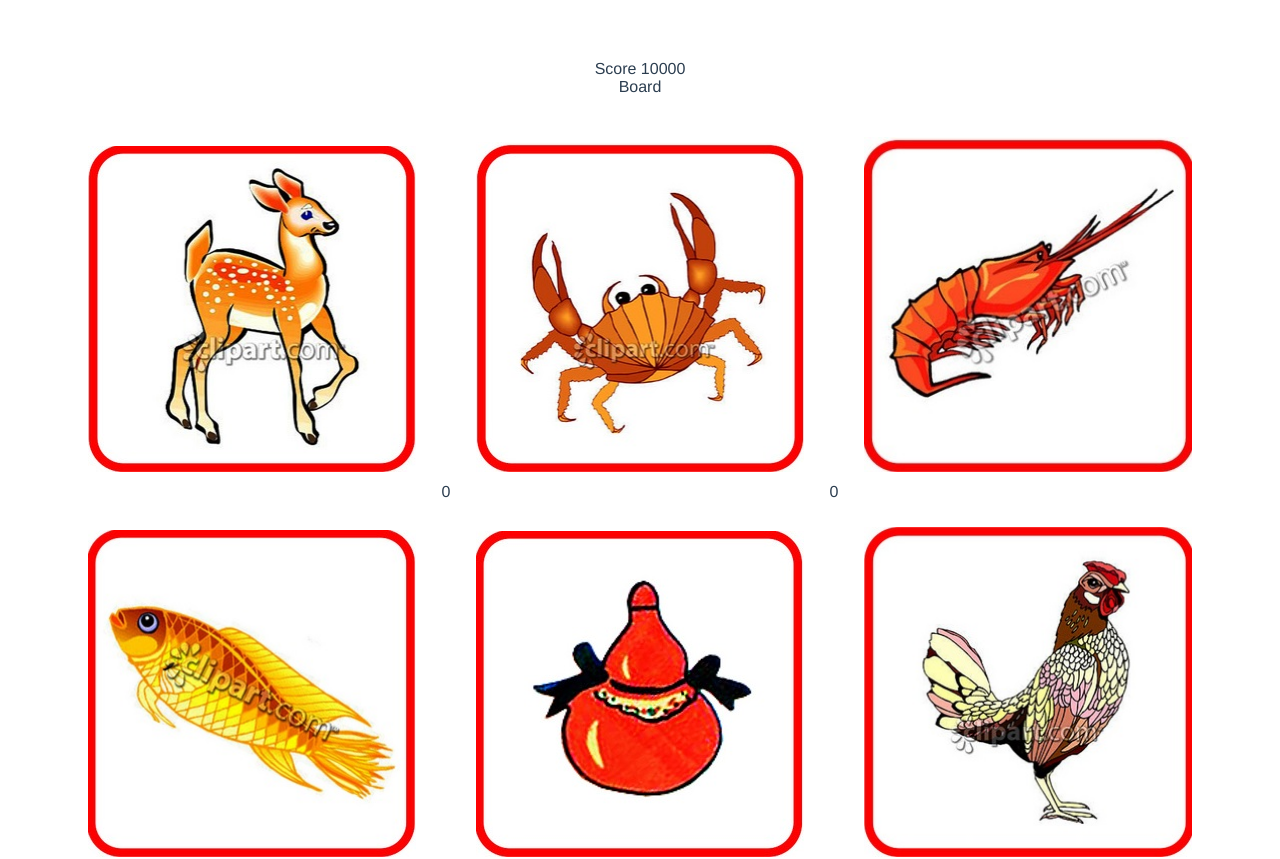
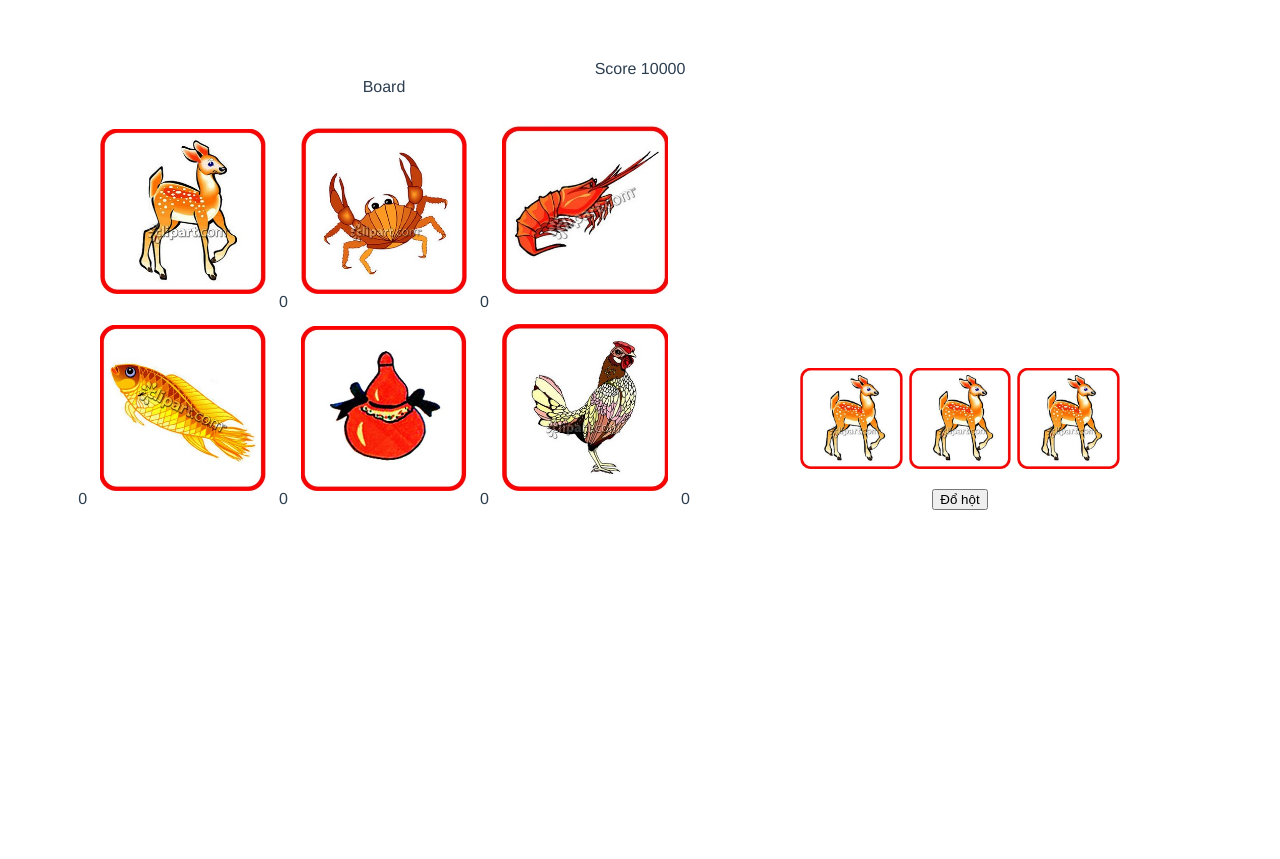
Before and after one commit to nguyenvandai61/CuaBauVueJS, a Vue app: page / in a window 1280 px wide. Shown: the top 859 px of the page. After the commit the page ends 800 px from the top, so only its background shows below. Built offline with nearby package versions, Linux system fonts and the light colour scheme.

Commit message:
Show score

```diff
--- a/src/components/Board.vue
+++ b/src/components/Board.vue
@@ -22,10 +22,12 @@ export default {
         bet(i) {
             if (this.score == 0) return;
             this.guess(i);
+            console.log(this.betArr);
+            this.$forceUpdate();
             this.dropScore();
         },
         ...mapActions(['guess', 'dropScore'])
-    }
+    },
 }
 </script>
 
--- a/src/components/Dices.vue
+++ b/src/components/Dices.vue
@@ -1,11 +1,11 @@
 <template>
   <div class="dices">
-    <button v-on:click="raiseDice" :disabled="!!isRaised">Đổ hột</button>
     <ul id="dice-machine">
       <li v-for="(e, i) in diceRes" v-bind:key="i">
         <img class="dice-image" :src="text2url(num2text(e))"/>
       </li>
     </ul>
+    <button v-on:click="raiseDice" :disabled="!!isRaised">Đổ hột</button>
   </div>
 </template>
 
--- a/src/components/Game.vue
+++ b/src/components/Game.vue
@@ -2,11 +2,13 @@
     <div>
         <Score :score="score"/>
         <Board
+        class="board-handler"
         :text="text"
         :num2text='num2text'
         :text2url='text2url'
         :score='score'/>
         <Dices
+        class="dice-handler"
         v-on:sendDiceRes='handleDiceRes'
         :text="text"
         :num2text='num2text'
@@ -68,6 +70,9 @@ export default {
             console.log(awardScore)
             this.awardScore(awardScore);
             this.refreshBetArr();
+            console.log(this.betArr);
+            this.$forceUpdate();
+            console.log()
         },
         ...mapActions(['awardScore', 'refreshBetArr'])
     },
@@ -76,5 +81,14 @@ export default {
 </script>
 
 <style>
-
+    @media only screen and (min-width: 550px) {
+        .board-handler {
+            width: 50vw;
+            display: inline-block;
+        }
+        .dice-handler {
+            display: inline-block;
+            width: 40vw;
+        }
+}
 </style>
```
